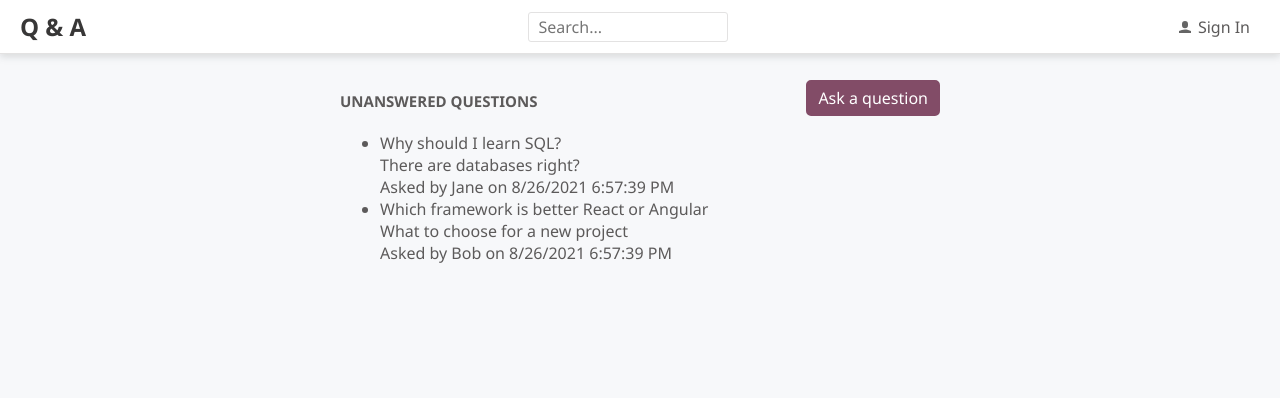
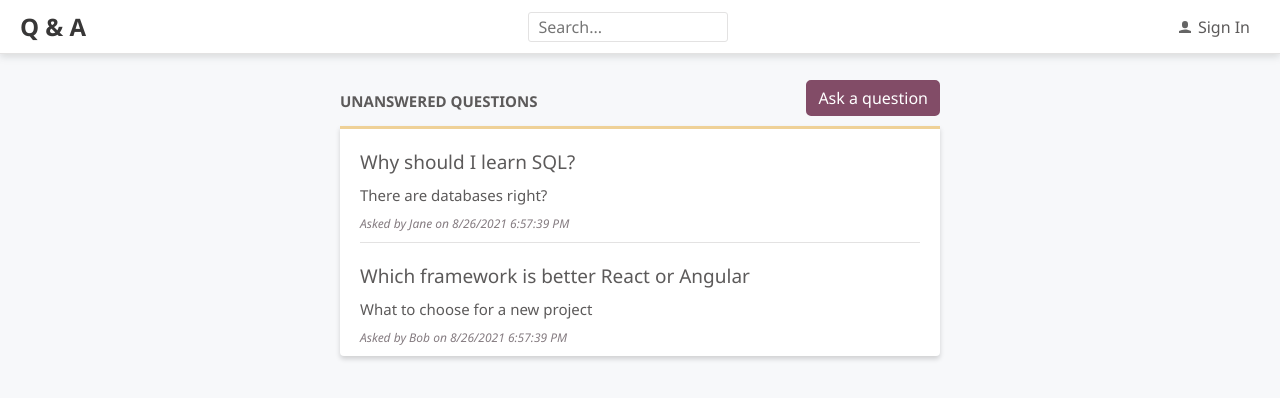
Before and after one commit to sswietoniowski/learning-aspnetcore-react-frontend-react-app, a React (Create React App) app: page / in a window 1280 px wide. Shown: the top 398 px of the page. Built offline with nearby package versions, Linux system fonts and the light colour scheme.

Commit message:
Completed the home page styling

```diff
--- a/src/Question.tsx
+++ b/src/Question.tsx
@@ -1,3 +1,7 @@
+/** @jsxImportSource @emotion/react */
+
+import { css } from '@emotion/react';
+import { gray2, gray3 } from './Styles';
 import React from 'react';
 import { QuestionData } from './QuestionsData';
 
@@ -7,16 +11,39 @@
 }
 
 export const Question = ({ data, showContent = true }: Props) => (
-  <div>
-    <div>{data.title}</div>
+  <div
+    css={css`
+      padding: 10px 0px;
+    `}
+  >
+    <div
+      css={css`
+        padding: 10px 0px;
+        font-size: 19px;
+      `}
+    >
+      {data.title}
+    </div>
     {showContent && (
-      <div>
+      <div
+        css={css`
+          padding-bottom: 10px;
+          font-size: 15px;
+          color: ${gray2};
+        `}
+      >
         {data.content.length > 50
           ? `${data.content.substring(0, 50)}...`
           : data.content}
       </div>
     )}
-    <div>
+    <div
+      css={css`
+        font-size: 12px;
+        font-style: italic;
+        color: ${gray3};
+      `}
+    >
       {`Asked by ${data.userName} on
         ${data.created.toLocaleDateString()}
         ${data.created.toLocaleTimeString()}`}
--- a/src/QuestionList.tsx
+++ b/src/QuestionList.tsx
@@ -1,3 +1,7 @@
+/** @jsxImportSource @emotion/react */
+
+import { css } from '@emotion/react';
+import { accent2, gray5 } from './Styles';
 import React from 'react';
 import { QuestionData } from './QuestionsData';
 import { Question } from './Question';
@@ -8,9 +12,28 @@
 }
 
 export const QuestionList = ({ data, renderItem }: Props) => (
-  <ul>
+  <ul
+    css={css`
+      list-style: none;
+      margin: 10px 0 0 0;
+      padding: 0px 20px;
+      background-color: #fff;
+      border-bottom-left-radius: 4px;
+      border-bottom-right-radius: 4px;
+      border-top: 3px solid ${accent2};
+      box-shadow: 0 3px 5px 0 rgba(0, 0, 0, 0.16);
+    `}
+  >
     {data.map((question) => (
-      <li key={question.questionId}>
+      <li
+        key={question.questionId}
+        css={css`
+          border-top: 1px solid ${gray5};
+          :first-of-type {
+            border-top: none;
+          }
+        `}
+      >
         {renderItem ? renderItem(question) : <Question data={question} />}
       </li>
     ))}
```
